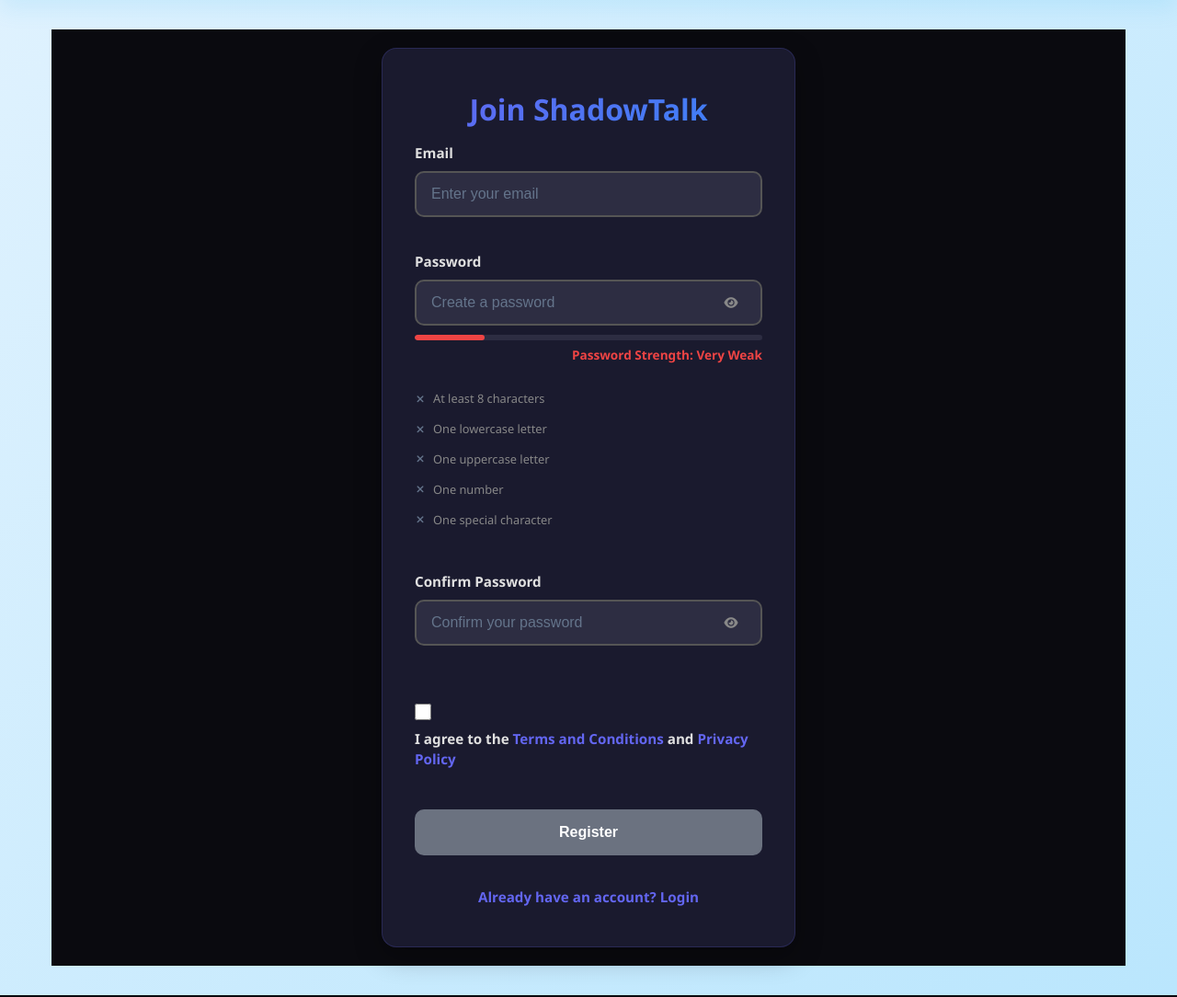
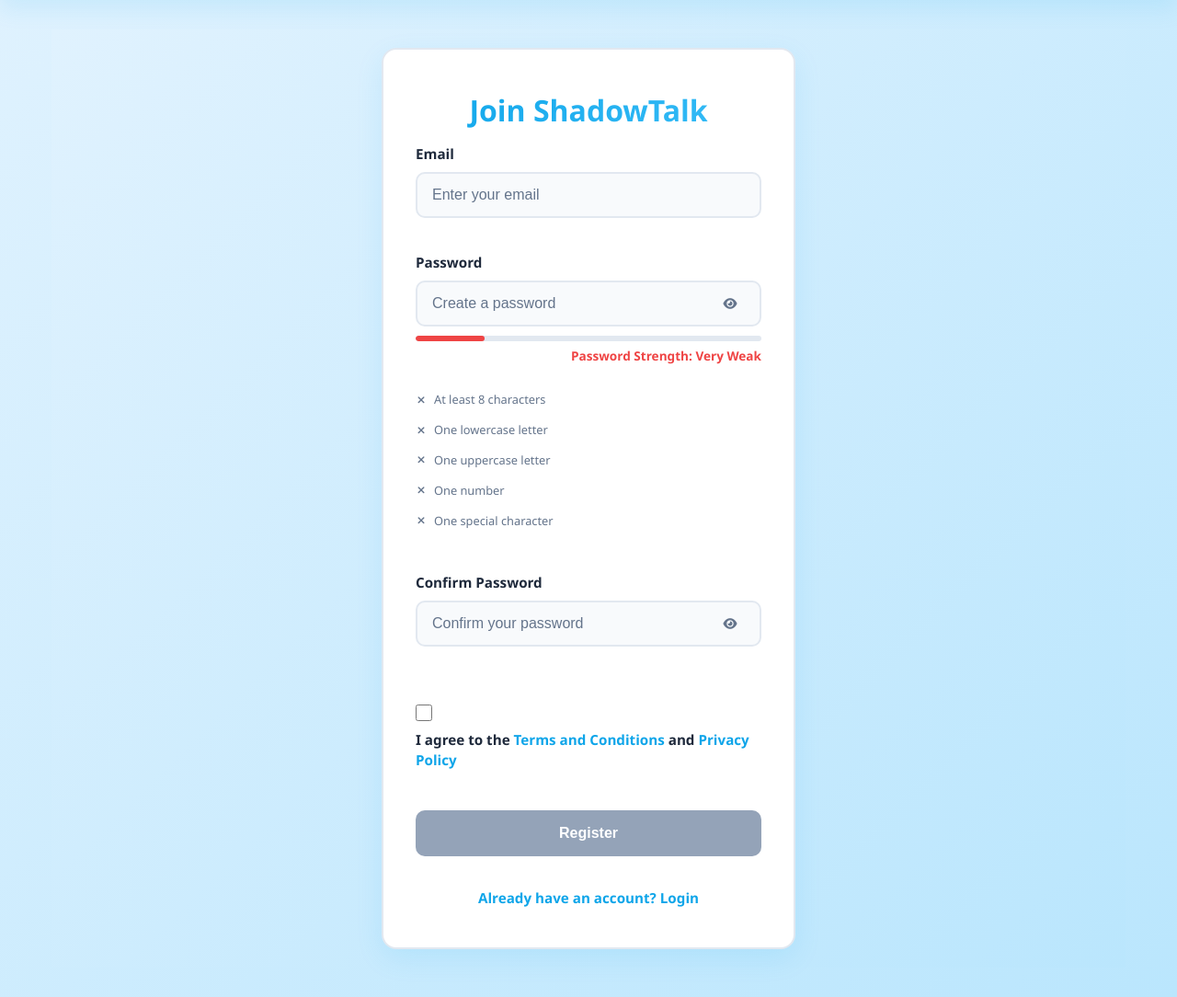
Before and after one commit to Burhan-012345/ShadowTalk, a Flask app: page /register in a window 1280 px wide. Shown: the part 76-1160 px from the top of the page at 92% size. Run offline with Flask 3, Linux system fonts and the light colour scheme; parts of the project's set-up code (start-up, migrations or seed data) failed here and were passed over; some libraries are stand-ins or nearby versions.

Commit message:
Update register.html

```diff
--- a/templates/auth/register.html
+++ b/templates/auth/register.html
@@ -228,22 +228,22 @@
 </div>
 
 <style>
-  /* Mobile-First Responsive Styles */
+  /* register.html - Skyline Blue Theme */
   .auth-container {
     min-height: 100vh;
     display: flex;
     align-items: center;
     justify-content: center;
     padding: 20px;
-    background: #0a0a0f;
+    background: linear-gradient(135deg, #e0f2fe 0%, #bae6fd 100%);
   }
 
   .auth-card {
-    background: #1a1a2e;
+    background: #ffffff;
     border-radius: 16px;
     padding: 30px 25px;
-    box-shadow: 0 10px 30px rgba(0, 0, 0, 0.3);
-    border: 1px solid rgba(99, 102, 241, 0.2);
+    box-shadow: 0 10px 30px rgba(14, 165, 233, 0.1);
+    border: 2px solid #e2e8f0;
     width: 100%;
     max-width: 450px;
     margin: 0 auto;
@@ -254,7 +254,7 @@
     font-weight: 700;
     text-align: center;
     margin-bottom: 10px;
-    background: linear-gradient(135deg, #6366f1, #3b82f6);
+    background: linear-gradient(135deg, #0ea5e9, #38bdf8);
     -webkit-background-clip: text;
     -webkit-text-fill-color: transparent;
   }
@@ -267,26 +267,26 @@
     display: block;
     margin-bottom: 8px;
     font-weight: 600;
-    color: #e0e0e0;
+    color: #1e293b;
     font-size: 0.95rem;
   }
 
   .form-input {
     width: 100%;
     padding: 14px 16px;
-    background: #2d2d42;
-    border: 2px solid #555;
+    background: #f8fafc;
+    border: 2px solid #e2e8f0;
     border-radius: 10px;
-    color: white;
+    color: #1e293b;
     font-size: 16px;
     transition: all 0.3s ease;
     box-sizing: border-box;
   }
 
   .form-input:focus {
-    border-color: #6366f1;
+    border-color: #0ea5e9;
     outline: none;
-    box-shadow: 0 0 0 3px rgba(99, 102, 241, 0.1);
+    box-shadow: 0 0 0 3px rgba(14, 165, 233, 0.1);
   }
 
   .password-input-container {
@@ -300,7 +300,7 @@
     transform: translateY(-50%);
     background: none;
     border: none;
-    color: #888;
+    color: #64748b;
     cursor: pointer;
     padding: 8px;
     border-radius: 4px;
@@ -325,7 +324,7 @@
   .password-strength-meter {
     width: 100%;
     height: 6px;
-    background: #2d2d42;
+    background: #e2e8f0;
     border-radius: 3px;
     overflow: hidden;
     margin-bottom: 5px;
@@ -365,7 +363,7 @@
   }
 
   .requirement-unmet {
-    color: #888;
+    color: #64748b;
   }
 
   .requirement-met {
@@ -404,36 +400,36 @@
     width: 18px;
     height: 18px;
     border-radius: 4px;
-    border: 2px solid #555;
-    background: #2d2d42;
+    border: 2px solid #e2e8f0;
+    background: #f8fafc;
     cursor: pointer;
     margin-top: 2px;
     flex-shrink: 0;
   }
 
   .checkbox-label {
-    color: #e0e0e0;
+    color: #1e293b;
     font-size: 0.9rem;
     line-height: 1.4;
     cursor: pointer;
   }
 
   .terms-link {
-    color: #6366f1;
+    color: #0ea5e9;
     text-decoration: none;
     transition: color 0.3s ease;
+    font-weight: 600;
   }
 
   .terms-link:hover {
-    color: #8b5cf6;
+    color: #0284c7;
     text-decoration: underline;
   }
 
-  /* Buttons */
   .btn-primary {
     width: 100%;
     padding: 14px 20px;
-    background: linear-gradient(135deg, #6366f1, #3b82f6);
+    background: linear-gradient(135deg, #0ea5e9, #38bdf8);
     color: white;
     border: none;
     border-radius: 10px;
@@ -466,43 +462,42 @@
   }
 
   .btn-secondary:hover {
-    background: #4b5563;
+    background: #64748b;
   }
 
-  /* Auth Links */
   .auth-links {
     text-align: center;
     margin-top: 25px;
   }
 
   .auth-links a {
-    color: #6366f1;
+    color: #0ea5e9;
     text-decoration: none;
     font-size: 0.95rem;
     transition: color 0.3s ease;
+    font-weight: 600;
   }
 
   .auth-links a:hover {
-    color: #8b5cf6;
+    color: #0284c7;
     text-decoration: underline;
   }
 
-  /* Alert Styles */
   .alert {
     padding: 12px 16px;
     border-radius: 8px;
     margin-bottom: 20px;
     font-size: 0.9rem;
     animation: slideIn 0.3s ease-out;
+    border-left: 4px solid;
   }
 
   .alert-error {
     background-color: rgba(239, 68, 68, 0.1);
     color: #ef4444;
-    border: 1px solid rgba(239, 68, 68, 0.3);
+    border-left-color: #ef4444;
   }
 
-  /* Modal Styles */
   .modal {
     display: none;
     position: fixed;
```
Also changed, not shown: other parts of templates/auth/register.html (+16 -32 lines).
